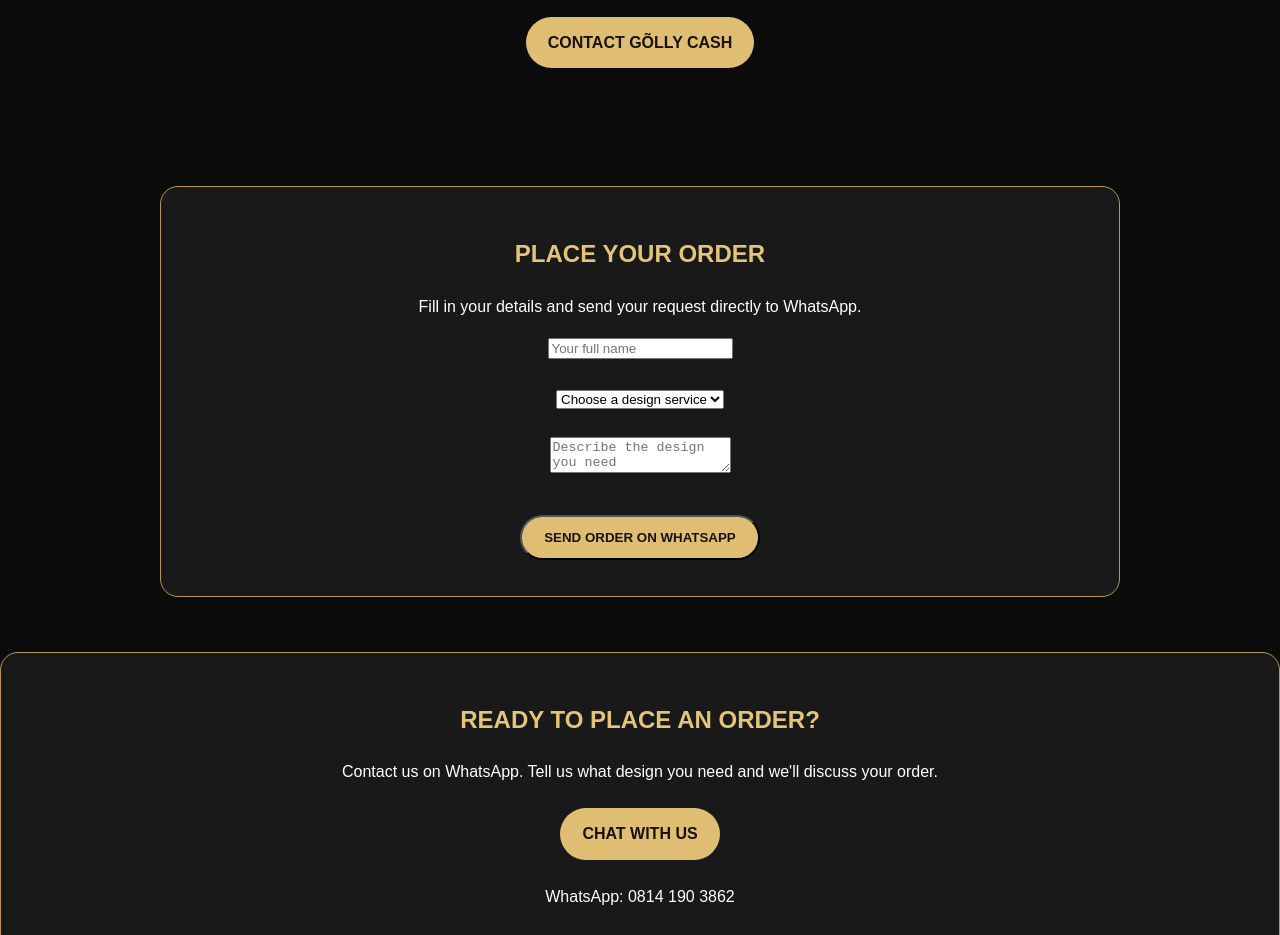
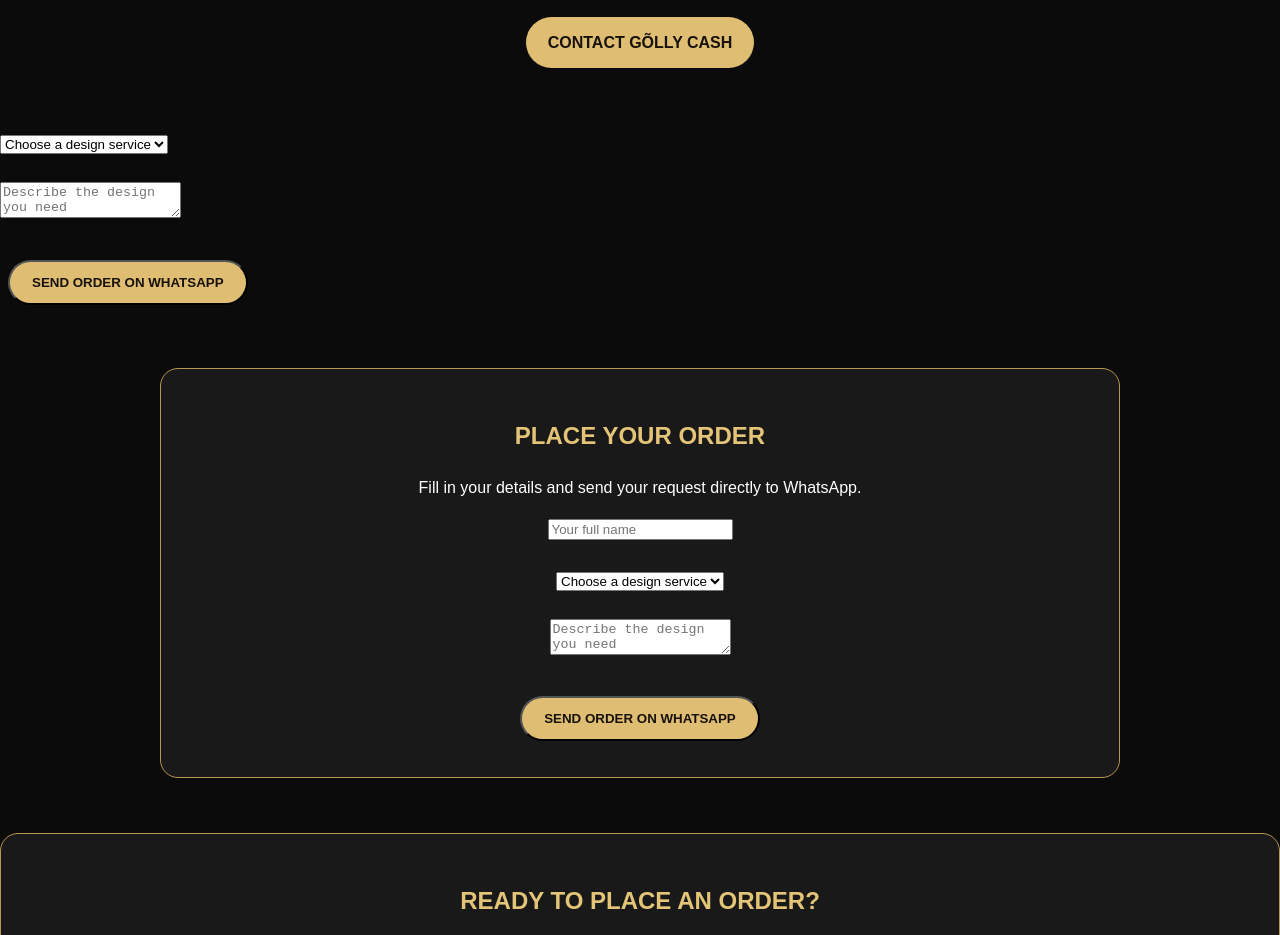
Before and after one commit to bamigbolagbolahan58-debug/golly-cash-creative-services, a plain HTML site: page index.html in a window 1280 px wide. Shown: the part 3780-4715 px from the top of the page. Drawn offline with Linux system fonts and the light colour scheme.

Commit message:
Update index.html

```diff
--- a/index.html
+++ b/index.html
@@ -191,6 +191,28 @@ footer{text-align:center;padding:25px;border-top:1px solid #65502b;color:#bbb}
 <p>WhatsApp: 0814 190 3862</p>
 <a class="btn" href="https://wa.me/2348141903862">CONTACT GÕLLY CASH</a>
 </section>
+  <select id="designService" required>
+<option value="">Choose a design service</option>
+<option>Flyer Design</option>
+<option>Birthday Design</option>
+<option>Business Advertisement</option>
+<option>Social Media Design</option>
+</select>
+
+<br><br>
+
+<textarea id="orderDetails"
+placeholder="Describe the design you need"
+required></textarea>
+
+<br><br>
+
+<button class="btn" type="submit">
+SEND ORDER ON WHATSAPP
+</button>
+</form>
+</div>
+</section>
 <section id="order">
 <div class="order">
 <h2>PLACE YOUR ORDER</h2>
```
